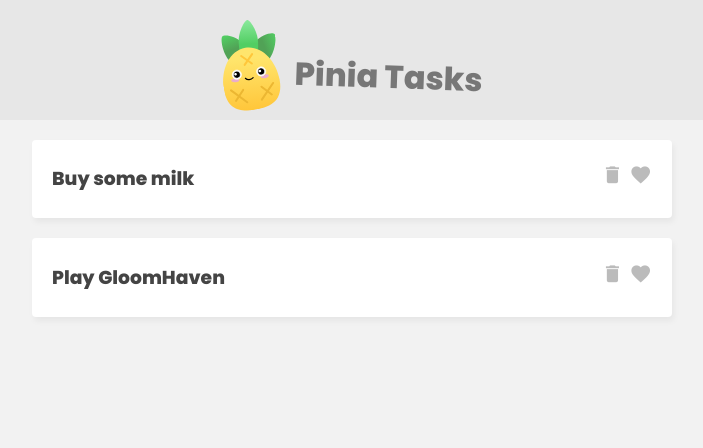
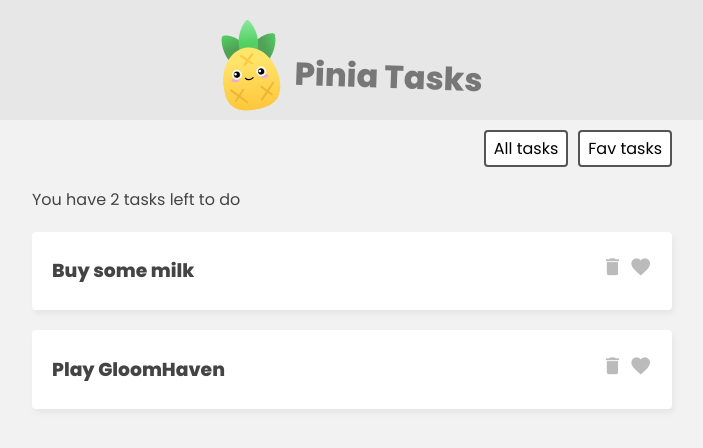
Before and after one commit to FranBotha1990/pinia-tasks-app, a Vue app: page / in a window 1280 px wide. Shown: the top 448 px of the page, without its empty margins (288-991 px from the left). Built offline with nearby package versions, Linux system fonts and the light colour scheme.

Commit message:
Create task toggle using const and v-if to display all or fav tasks; create getter for returning only fav tasks, total count of tasks, count of fav tasks.

```diff
--- a/src/App.vue
+++ b/src/App.vue
@@ -2,22 +2,36 @@
     <main>
 
         <!-- heading -->
-         <header>
+        <header>
             <img src="./assets/pinia-logo.svg" alt="Pinia Logo">
             <h1>Pinia Tasks</h1>
-         </header>
+        </header>
 
-         <!-- task list -->
-         <div class="task-list">
+        <!-- filter  -->
+        <nav class="filter">
+            <button @click="filter = 'all'">All tasks</button>
+            <button @click="filter = 'favs'">Fav tasks</button>
+        </nav>
+
+        <!-- task list -->
+        <div class="task-list" v-if="filter === 'all'">
+            <p>You have {{ taskStore.totalCount }} tasks left to do</p>
             <div v-for="task in taskStore.tasks">
                 <TaskDetails :task="task"/>
             </div>
-         </div>
+        </div>
+        <div class="task-list" v-if="filter === 'favs'">
+            <p>You have {{ taskStore.favCount }} favs left to do</p>
+            <div v-for="task in taskStore.favs">
+                <TaskDetails :task="task"/>
+            </div>
+        </div>
 
     </main>
 </template>
 
 <script>
+    import { ref } from 'vue';
     import TaskDetails from './components/TaskDetails.vue';
     import { useTaskStore } from './stores/TaskStore';
 
@@ -27,7 +41,9 @@
             // Declare a variable, using the useTaskStore, and invoke it ()
             const taskStore = useTaskStore()
 
-            return { taskStore }
+            const filter = ref('all')
+
+            return { taskStore, filter }
         }
 
     }
--- a/src/assets/main.css
+++ b/src/assets/main.css
@@ -62,3 +62,20 @@
   cursor: pointer;
   color: #bbb;
 }
+
+.filter {
+  width: 640px;
+  margin: 10px auto;
+  text-align: right;
+}
+
+.filter button {
+  display: inline-block;
+  margin-left: 10px;
+  background: #fff;
+  border: 2px solid #555;
+  border-radius: 4px;
+  padding: 4px 8px;
+  cursor: pointer;
+  font-size: 1em;
+}
--- a/src/stores/TaskStore.js
+++ b/src/stores/TaskStore.js
@@ -7,5 +7,18 @@
             {id: 1, title: "Buy some milk", isFav: false},
             {id: 2, title: "Play GloomHaven", isFav: true}
         ]
-    })
+    }),
+    getters: {
+        favs() {
+            return this.tasks.filter(t => t.isFav)
+        },
+        favCount() {
+            return this.tasks.reduce((p, c) => {
+                return c.isFav ? p + 1 : p
+            }, 0)
+        },
+        totalCount: (state) => {
+            return state.tasks.length
+        }
+    }
 })
```
